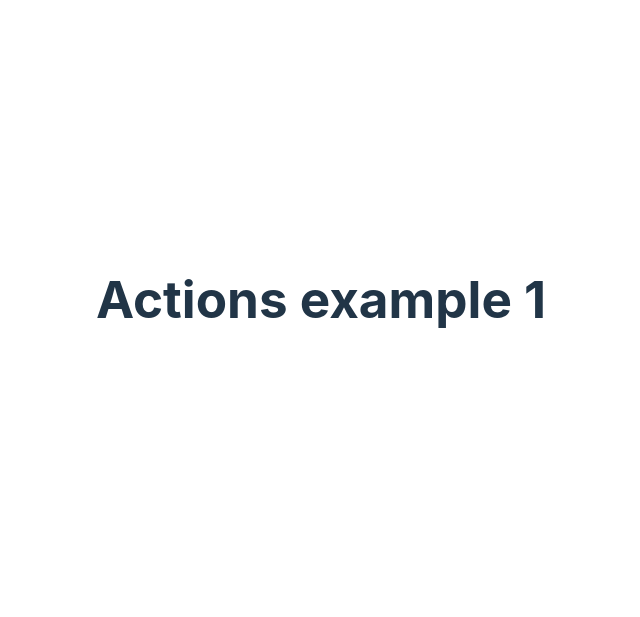
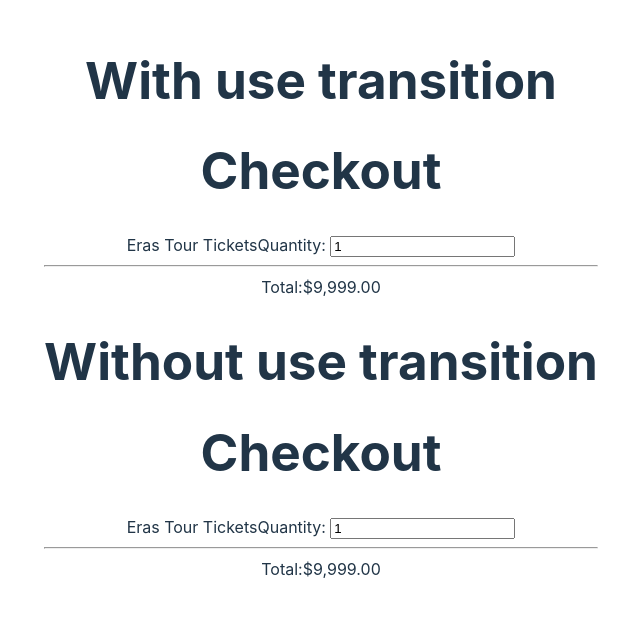
Before and after one commit to Hooded22/react-19-demo, a React (Vite) app: page /actions-example-1 in a window 1280 px wide. Shown: the part 101-718 px from the top of the page, without its empty margins (319-959 px from the left). Built offline with nearby package versions, Linux system fonts and the light colour scheme.

Commit message:
feat: useTransition example

```diff
--- a/src/App.tsx
+++ b/src/App.tsx
@@ -1,17 +1,17 @@
 import './App.css'
-import {createBrowserRouter, createRoutesFromElements, Route, RouterProvider} from 'react-router-dom'
-import {HomePage} from "./components/HomePage.tsx";
-import {ActionsExample1} from "./components/ActionsExample1/ActionsExample1.tsx";
+import { createBrowserRouter, createRoutesFromElements, Route, RouterProvider } from 'react-router-dom'
+import { HomePage } from "./components/HomePage.tsx";
+import { UseTransitionExample } from "./components/UseTransitionExample";
 
 function App() {
     const router = createBrowserRouter(createRoutesFromElements(
         <Route path='/'>
-            <Route index element={<HomePage/>}/>
-            <Route path="actions-example-1" element={<ActionsExample1/>}/>
+            <Route index element={<HomePage />} />
+            <Route path="actions-example-1" element={<UseTransitionExample />} />
         </Route>
     ))
 
-  return <RouterProvider router={router}/>
+    return <RouterProvider router={router} />
 }
 
 export default App
--- a/src/components/ActionsExample1/ActionsExample1.tsx
+++ /dev/null
@@ -1,5 +0,0 @@
-export const ActionsExample1 = () => {
-    return <div>
-        <h1>Actions example 1</h1>
-    </div>
-}
--- /dev/null
+++ b/src/components/UseTransitionExample/Item.tsx
@@ -0,0 +1,26 @@
+import { startTransition } from "react";
+
+interface ItemProps {
+    action: (newQuantity: number) => Promise<void>
+}
+
+export default function Item({ action }: ItemProps) {
+    function handleChange(event: React.ChangeEvent<HTMLInputElement>) {
+        // To expose an action prop, call the callback in startTransition.
+        startTransition(async () => {
+            action(parseInt(event.target.value));
+        })
+    }
+    return (
+        <div className="item">
+            <span>Eras Tour Tickets</span>
+            <label htmlFor="name">Quantity: </label>
+            <input
+                type="number"
+                onChange={handleChange}
+                defaultValue={1}
+                min={1}
+            />
+        </div>
+    )
+}
--- /dev/null
+++ b/src/components/UseTransitionExample/Total.tsx
@@ -0,0 +1,20 @@
+const intl = new Intl.NumberFormat("en-US", {
+    style: "currency",
+    currency: "USD"
+});
+
+interface TotalProps {
+    quantity: number;
+    isPending: boolean;
+}
+
+export default function Total({ quantity, isPending }: TotalProps) {
+    return (
+        <div className="total">
+            <span>Total:</span>
+            <span>
+                {isPending ? "🌀 Updating..." : `${intl.format(quantity * 9999)}`}
+            </span>
+        </div>
+    )
+}
--- /dev/null
+++ b/src/components/UseTransitionExample/UpdateWIthUseTransition.tsx
@@ -0,0 +1,29 @@
+import { useState, useTransition } from "react";
+import { updateQuantity } from './api.ts'
+import Item from "./Item.tsx";
+import Total from "./Total.tsx";
+
+export function UpdateWithUseTransition({ }) {
+    const [quantity, setQuantity] = useState<number>(1);
+    const [isPending, startTransition] = useTransition();
+
+    const updateQuantityAction = async (newQuantity: number) => {
+        // To access the pending state of a transition,
+        // call startTransition again.
+        startTransition(async () => {
+            const savedQuantity = await updateQuantity(newQuantity);
+            startTransition(() => {
+                setQuantity(savedQuantity);
+            });
+        });
+    };
+
+    return (
+        <div>
+            <h1>Checkout</h1>
+            <Item action={updateQuantityAction} />
+            <hr />
+            <Total quantity={quantity} isPending={isPending} />
+        </div>
+    );
+}
--- /dev/null
+++ b/src/components/UseTransitionExample/UpdateWithoutUseTransition.tsx
@@ -0,0 +1,26 @@
+import { useState } from "react";
+import { updateQuantity } from "./api";
+import Item from "./Item";
+import Total from "./Total";
+
+export default function UpdateWithoutUseTransition({ }) {
+    const [quantity, setQuantity] = useState<number>(1);
+    const [isPending, setIsPending] = useState(false);
+
+    const onUpdateQuantity = async (newQuantity: number) => {
+        // Manually set the isPending State.
+        setIsPending(true);
+        const savedQuantity = await updateQuantity(newQuantity);
+        setIsPending(false);
+        setQuantity(savedQuantity);
+    };
+
+    return (
+        <div>
+            <h1>Checkout</h1>
+            <Item action={onUpdateQuantity} />
+            <hr />
+            <Total quantity={quantity} isPending={isPending} />
+        </div>
+    );
+}
--- /dev/null
+++ b/src/components/UseTransitionExample/api.ts
@@ -0,0 +1,8 @@
+export async function updateQuantity(newQuantity: number): Promise<number> {
+    return new Promise((resolve, reject) => {
+        // Simulate a slow network request.
+        setTimeout(() => {
+            resolve(newQuantity);
+        }, 2000);
+    });
+}
--- /dev/null
+++ b/src/components/UseTransitionExample/index.tsx
@@ -0,0 +1,13 @@
+import UpdateWithoutUseTransition from "./UpdateWithoutUseTransition"
+import { UpdateWithUseTransition } from "./UpdateWIthUseTransition"
+
+export const UseTransitionExample = () => {
+    return (
+        <div>
+            <h1>With use transition</h1>
+            <UpdateWithUseTransition />
+            <h1>Without use transition</h1>
+            <UpdateWithoutUseTransition />
+        </div>
+    )
+}
```
